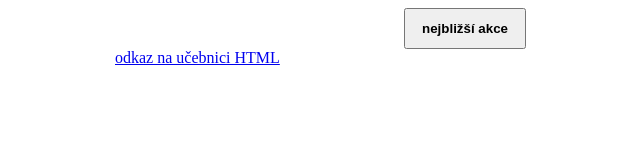
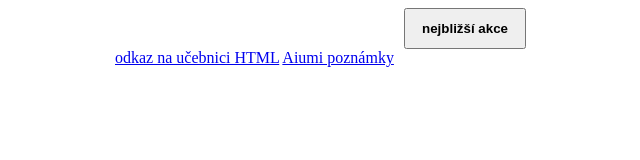
Before and after one commit to manu-aiumi/github.io, a plain HTML site: page index.html in a window 1280 px wide. Shown: the whole page, without its empty margins (175-815 px from the left). Drawn offline with Linux system fonts and the light colour scheme.

Commit message:
odkaz na poznámky

```diff
--- a/index.html
+++ b/index.html
@@ -18,6 +18,7 @@
     </div>
 
     <a href="https://www.w3schools.com/html/html_basic.asp">odkaz na učebnici HTML</a>
+    <a href="notes">Aiumi poznámky</a>
 </div>
 </body>
 </html>
```
Also changed, not shown: notes/index.html (+1 -1 lines).
